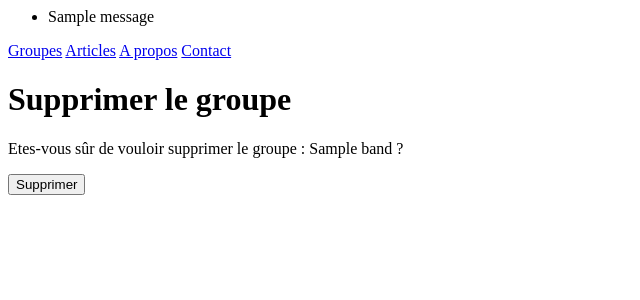
After one commit to draimundo/django-webapp, a Django app: page /band/1/delete/ in a window 1280 px wide. The commit adds this page. Shown: the top 300 px of the page, without its empty margins (0-640 px from the left). Run offline with Django 5.2, Linux system fonts and the light colour scheme; tables that the repository leaves empty hold one stand-in row (values such as "Sample post"); one stand-in notice (Sample message) is shown.

Commit message:
add delete

```diff
--- /dev/null
+++ b/merchex/listings/templates/listings/band_delete.html
@@ -0,0 +1,11 @@
+{% extends 'listings/base.html' %}
+
+{% block content %}
+<h1>Supprimer le groupe</h1>
+
+<p>Etes-vous sûr de vouloir supprimer le groupe : {{ band.name }} ?</p>
+<form action="" method="post">
+    {% csrf_token %}
+    <input type="submit" value="Supprimer">
+</form>
+{% endblock %}
--- a/merchex/listings/templates/listings/band_detail.html
+++ b/merchex/listings/templates/listings/band_detail.html
@@ -24,6 +24,7 @@
 {% endif %}
 
 <a href="{% url 'band-edit' band.id %}">Modifier ce groupe</a>
+<a href="{% url 'band-delete' band.id %}">Supprimer ce groupe</a>
 
 <a href="{% url 'band-list' %}">Retour à la liste des groupes</a>
 {% endblock %}
--- a/merchex/listings/templates/listings/band_list.html
+++ b/merchex/listings/templates/listings/band_list.html
@@ -9,6 +9,7 @@
  <li>
     <a href="{% url 'band-detail' band.id %}">{{ band.name }}</a>
     - <a href="{% url 'band-edit' band.id %}">[modifier]</a>
+    - <a href="{% url 'band-delete' band.id %}">[supprimer]</a>
   </li>
  {% endfor %}
 </ul>
--- a/merchex/listings/templates/listings/base.html
+++ b/merchex/listings/templates/listings/base.html
@@ -6,6 +6,7 @@
         <link rel="stylesheet" href="{% static 'listings/styles.css' %}" />
     </head>
     <body>
+        {% include 'listings/messages.html' %}
         <nav>
             <a href="{% url 'band-list' %}">Groupes</a>
             <a href="{% url 'listing-list' %}">Articles</a>
--- a/merchex/listings/templates/listings/listing_detail.html
+++ b/merchex/listings/templates/listings/listing_detail.html
@@ -11,6 +11,7 @@
 
     <p>{{ listing.description }}</p>
     <a href="{% url 'listing-edit' listing.id %}">Modifier cet article</a>
+    <a href="{% url 'listing-delete' listing.id %}">Supprimer cet article</a>
     <a href="{% url 'listing-list' %}">Retour à la liste des articles</a>
 </ul>
 {% endblock %}
--- a/merchex/listings/templates/listings/listing_list.html
+++ b/merchex/listings/templates/listings/listing_list.html
@@ -8,6 +8,7 @@
     {% for listing in listings %}
     <li><a href="{% url 'listing-detail' listing.id %}">{{ listing.title }}
         - <a href="{% url 'listing-edit' listing.id %}">[modifier]</a>
+        - <a href="{% url 'listing-delete' listing.id %}">[supprimer]
     </a></li>
     {% endfor %}
 </ul>
--- /dev/null
+++ b/merchex/listings/templates/listings/messages.html
@@ -0,0 +1,7 @@
+{% if messages %}
+<ul class="messages">
+    {% for message in messages %}
+    <li {% if message.tags %} class="{{ message.tags }}"{% endif %}>{{ message }}</li>
+    {% endfor %}
+</ul>
+{% endif %}
--- a/merchex/listings/views.py
+++ b/merchex/listings/views.py
@@ -1,5 +1,6 @@
 from django.shortcuts import redirect, render, get_object_or_404
 from django.core.mail import send_mail
+from django.contrib import messages
 from listings.models import Band, Listing
 from listings.forms import BandForm, ContactUsForm, ListingForm
 
@@ -31,6 +32,14 @@ def band_create(request):
     else:
         form = BandForm()
     return render(request, "listings/band_create.html", {"form": form})
+
+def band_delete(request, band_id):
+    band = get_object_or_404(Band, pk=band_id)
+    if request.method == "POST":
+        band.delete()
+        messages.success(request, f"Groupe {band.name} supprimé")
+        return redirect('band-list')
+    return render(request, "listings/band_delete.html", {"band": band})
 
 def about(request):
     return render(request, "listings/about.html")
@@ -64,6 +73,14 @@ def listing_edit(request, listing_id):
         form = ListingForm(instance=listing)
     return render(request, "listings/listing_edit.html", {"form": form})
 
+def listing_delete(request, listing_id):
+    listing = get_object_or_404(Listing, pk=listing_id)
+    if request.method == "POST":
+        listing.delete()
+        messages.success(request, f"Article {listing.title} supprimé")
+        return redirect('listing-list')
+    return render(request, "listings/listing_delete.html", {"listing": listing})
+
 def contact(request):
     if request.method == "POST":
         form = ContactUsForm(request.POST)
--- a/merchex/merchex/urls.py
+++ b/merchex/merchex/urls.py
@@ -24,12 +24,14 @@ urlpatterns = [
     path("band/", views.band_list, name="band-list"),
     path('band/<int:band_id>/', views.band_detail, name='band-detail'),
     path('band/<int:band_id>/edit/', views.band_edit, name='band-edit'),
+    path('band/<int:band_id>/delete/', views.band_delete, name='band-delete'),
     path('band/add/', views.band_create, name='band-create'),
     path('about-us/', views.about, name='about'),
     path('listing/', views.listing_list, name='listing-list'),
     path('listing/<int:listing_id>/', views.listing_detail, name='listing-detail'),
     path('listing/add/', views.listing_create, name='listing-create'),
     path('listing/<int:listing_id>/edit/', views.listing_edit, name='listing-edit'),
+    path('listing/<int:listing_id>/delete/', views.listing_delete, name='listing-delete'),
     path('contact-us/', views.contact, name='contact'),
     path('email-sent/', views.email_sent, name='email-sent'),
 ]
```
Also changed, not shown: merchex/listings/templates/listings/listing_delete.html (added, +11 -0 lines).
